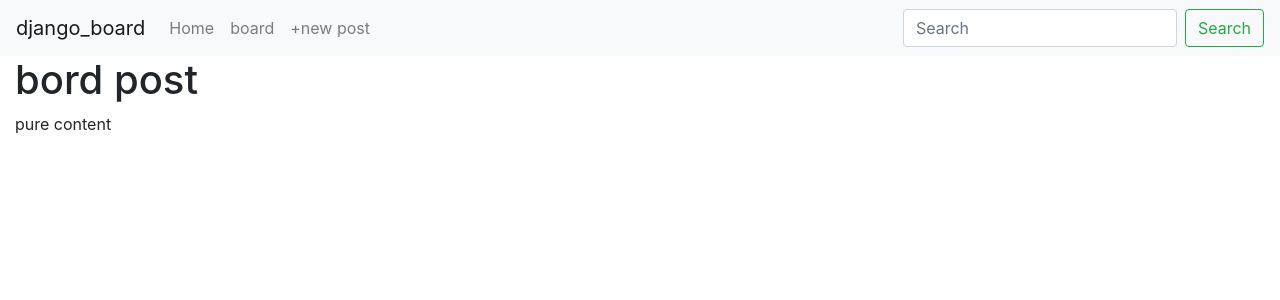
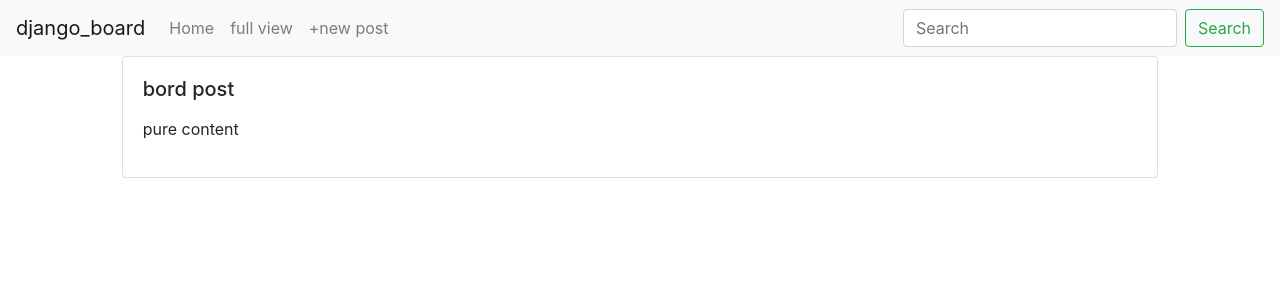
Before and after one commit to mscbr/django_board, a Django app: a page that uses src/templates/navbar.html in a window 1280 px wide. Shown: the top 300 px of the page. Run offline with Django 3.2, Linux system fonts and the light colour scheme; data comes from the database, SQL or seed files in the repository; both versions use the stored data as it was after the commit; some libraries are stand-ins or nearby versions.

Commit message:
view consistency improvment

```diff
--- a/src/board/templates/board/detail.html
+++ b/src/board/templates/board/detail.html
@@ -2,16 +2,18 @@
 
 {% block content %}
 
-<h1>{{ object.title }}</h1>
-<p>{{ object.content }}</p>
+<div class="row">
+
+    {% include 'board/list-inline.html' with blog_post=object truncate=False detail=True %}
 
 
         {% if request.user.is_authenticated %}
             {% if request.user.is_staff %}
+            <div class="col-12">
                 <a href="{{ object.get_update_url }}">Edit</a>
                 <a href="{{ object.get_delete_url }}">Delete</a>
+            </div>
             {% endif %}
         {% endif %}
-
-
+</div>
 {% endblock  %}
--- a/src/board/templates/board/list-inline.html
+++ b/src/board/templates/board/list-inline.html
@@ -1,12 +1,22 @@
 
 
 <div class="col-12 col-md-10 mb-3 mx-auto">
-    <a href='{{ blog_post.get_absolute_url }}' style="color: black;">
-        <div class="card">
-            <div class="card-body">
+    <div class="card">
+        <div class="card-body">
+            {% if not detail%}
+            <a href='{{ blog_post.get_absolute_url }}' style="color: black;">
                 <h5 class="card-title">{{ blog_post.title }}</h5>
-                <p class="card-text">{{ blog_post.content }}</p>
-            </div>
+            </a>
+            {% else %}
+                <h5 class="card-title">{{ blog_post.title }}</h5>
+            {% endif %}
+            <p class="card-text"></p>
+                {% if truncate %}
+                    {{ blog_post.content|linebreaks|truncatewords:30 }}
+                {% else %}
+                    {{ blog_post.content|linebreaks }}
+                {% endif %}
+            </p>
         </div>
-    </a>
+    </div>
 </div>
--- a/src/board/templates/board/list.html
+++ b/src/board/templates/board/list.html
@@ -4,8 +4,7 @@
 
 <div class="row">
     {% for object in object_list %}
-        {% include 'board/list-inline.html' with blog_post=object %}
-
+        {% include 'board/list-inline.html' with blog_post=object truncate=True detail=False %}
     {% endfor %}
 </div>
 
--- a/src/templates/home.html
+++ b/src/templates/home.html
@@ -4,7 +4,7 @@
     <h1>{{ title }}</h1>
     {% if user.is_authenticated %}
      {% for a in board_list %}
-        {% include 'board/list-inline.html' with blog_post=a %}
+        {% include 'board/list-inline.html' with blog_post=a truncate=True detail=False %}
      {% endfor %}
     {% endif %}
 {% endblock content %}
--- a/src/templates/navbar.html
+++ b/src/templates/navbar.html
@@ -10,7 +10,7 @@
           <a class="nav-link" href="/">Home <span class="sr-only">(current)</span></a>
         </li>
         <li class="nav-item">
-          <a class="nav-link" href="/board">board</a>
+          <a class="nav-link" href="/board">full view</a>
         </li>
         <li class="nav-item">
             <a class="nav-link" href="/board-new">+new post</a>
```
Also changed, not shown: src/db.sqlite3. Lines whose indentation alone changed are shown as unchanged.
